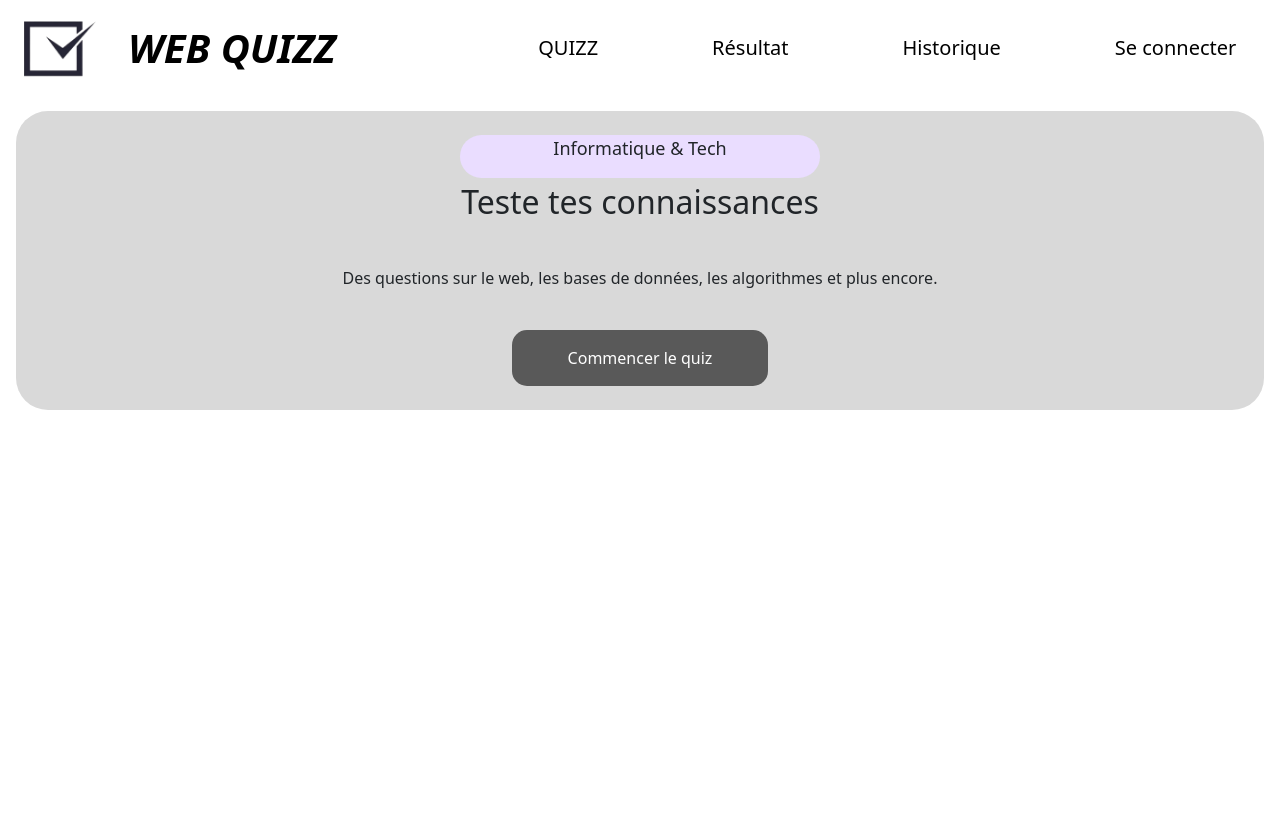
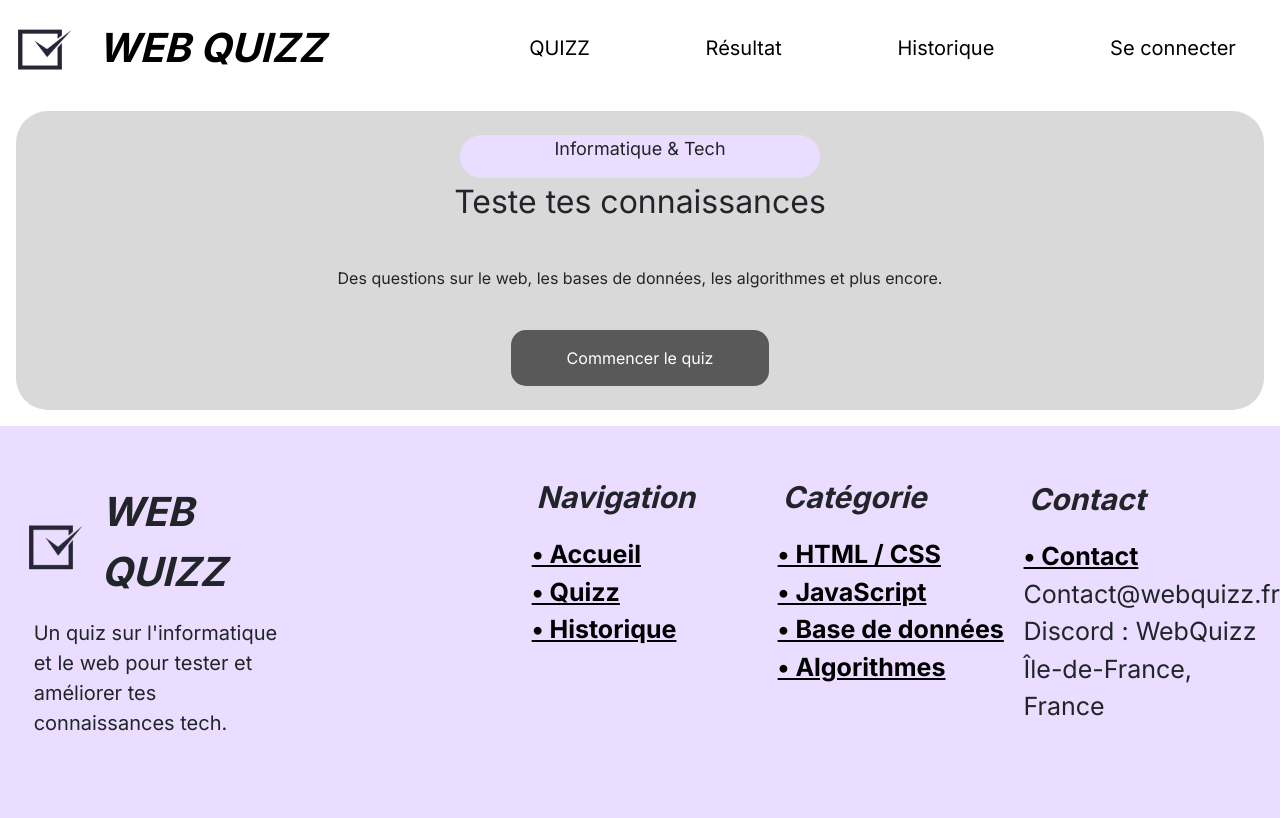
Before and after one commit to Icaress/WEB-QUIZZ, a PHP site: page /home.php in a window 1280 px wide. Before the commit the page ends 410 px from the top, so only its background shows below. Run offline with PHP 8.4, Linux system fonts and the light colour scheme.

Commit message:
Leon 20/04/2026 création du footer et a compléter par les liens

```diff
--- /dev/null
+++ b/footer/footer.css
@@ -0,0 +1,59 @@
+* {
+    font-family: 'Inter', sans-serif;
+}
+img{
+    width: 90px;
+    height: 90px;
+}
+.link{
+    display: flex;
+    flex-direction: column;
+}
+.part a{
+    font-size: 25px;
+    color: #000000;
+    font-weight: bold;
+}
+.sous_titre{
+    margin-top: 20%;
+    font-size: 30px;
+    margin-left: 2%;
+    font-weight: bold;
+    font-style: italic;
+}
+footer{
+    background-color: #EADDFF;
+    display: grid;
+    grid-template-columns: 0.6fr 2fr;
+    gap: 5%;
+    padding-bottom: 5%;
+}
+#footer-right {
+    display: flex;
+    margin-left: 20%;
+}
+.part{
+    flex: 1;
+}
+#title{
+    font-size: 40px;
+}
+#slogan{
+    margin-left: 12%;
+    font-size: 20px;
+    margin-top: 0  ;
+}
+#logo {
+    display: flex;
+    flex-direction: row;
+    align-items: center;
+    margin-top: 20%;
+    margin-left: 4%;
+    font-weight: bold;
+    font-style: italic;
+}
+
+#Contact p{
+    font-size: 25px;
+    margin: 0%;
+}
--- /dev/null
+++ b/footer/footer.html
@@ -0,0 +1,38 @@
+<div class="part" id="part_1">
+    <div id="logo">
+        <img src="Image/logo_site_WEB_QUIZZ.png" alt="Logo">
+        <p id="title">WEB QUIZZ</p>
+    </div>
+    <p id="slogan">Un quiz sur l'informatique et le web pour tester et améliorer tes connaissances tech.</p>
+</div>
+<div id="footer-right">
+    <div class="part" id="part_2">
+        <p class="sous_titre"><strong>Navigation</strong></p>
+        <div class="link">
+            <a href="#">• Accueil</a>
+            <a href="#">• Quizz</a>
+            <a href="#">• Historique</a>
+        </div>
+    </div>
+    <div class="part" id="part_3">
+        <p class="sous_titre"><strong>Catégorie</strong></p>
+        <div class="link">
+            <a href="#">• HTML / CSS</a>
+            <a href="#">• JavaScript</a>
+            <a href="#">• Base de données</a>
+            <a href="#">• Algorithmes</a>
+        </div>
+    </div>
+    <div class="part" id="part_4">
+        <p class="sous_titre"><strong>Contact</strong></p>
+            <a href="#">• Contact</a>
+        <div id="Contact">
+            <p>Contact@webquizz.fr</p>
+            <p>Discord : WebQuizz</p>
+            <p>Île-de-France,</p>
+            <p>France</p>
+        </div>
+    </div>
+</div>
+</footer>
+</html>
--- a/home.php
+++ b/home.php
@@ -3,10 +3,13 @@
 <head>
     <meta charset="UTF-8">
     <meta name="viewport" content="width=device-width, initial-scale=1.0">
-    <title>Document</title>
+    <title>HOME</title>
+    <link rel="preconnect" href="https://fonts.googleapis.com">
+    <link href="https://fonts.googleapis.com/css2?family=Inter:wght@400;700&display=swap" rel="stylesheet">
     <link href="https://cdn.jsdelivr.net/npm/bootstrap@5.3.8/dist/css/bootstrap.min.css" rel="stylesheet" integrity="sha384-sRIl4kxILFvY47J16cr9ZwB07vP4J8+LH7qKQnuqkuIAvNWLzeN8tE5YBujZqJLB" crossorigin="anonymous">
     <script src="https://cdn.jsdelivr.net/npm/bootstrap@5.3.8/dist/js/bootstrap.bundle.min.js" integrity="sha384-FKyoEForCGlyvwx9Hj09JcYn3nv7wiPVlz7YYwJrWVcXK/BmnVDxM+D2scQbITxI" crossorigin="anonymous"></script>
     <link rel="stylesheet" href="home.css">
+    <link rel="stylesheet" href="footer/footer.css">
 </head>
 
 <header>
@@ -28,7 +31,7 @@
 </body>
 
 <footer>
-
+    <?php include "footer/footer.html" ?>
 </footer>
 
 </html>
```
